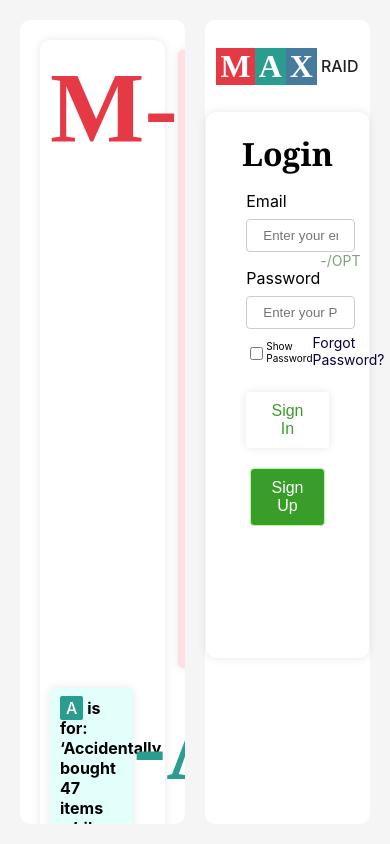
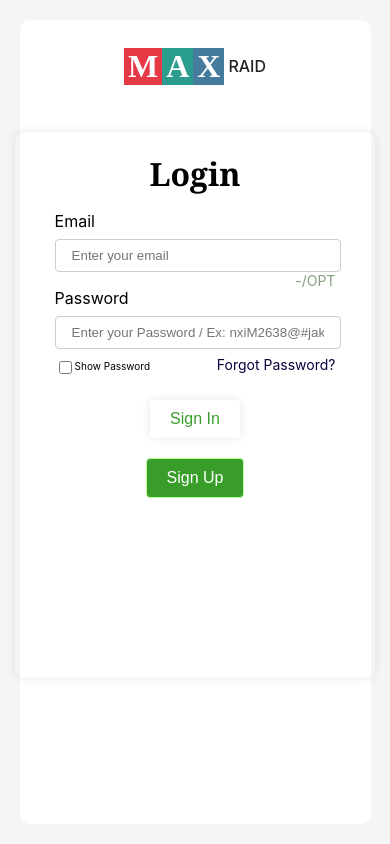
Before and after one commit to mohanreddytm/max1, a React (Create React App) app: page /login in a window 390 px wide. Built offline with nearby package versions, Linux system fonts and the light colour scheme.

Commit message:
login mobileis under process cheking in the mobiel

```diff
--- a/src/components/LoginRoute/index.css
+++ b/src/components/LoginRoute/index.css
@@ -596,3 +596,36 @@ margin-left: 2px;}
     justify-content: center;
     align-items: center;
 }
+
+@media screen and (max-width: 768px) {
+    .login-left-cont{
+        display: none;
+    }
+    .login-right-cont{
+        width: 100%;
+/*
+        background-color: green; */
+        display: flex;
+        flex-direction: column;
+        align-items: center;
+
+
+    }
+    .login-form{
+        width: 80%;
+        margin-top: 40px;
+        /* background-color: pink; */
+
+    }
+    .login-right-main-cont{
+        width: 90%;
+/* background-color: yellow; */
+display: flex;
+flex-direction: column;
+align-items: center;
+margin: 20px;
+
+    }
+
+
+}
--- a/src/components/LoginRoute/index.js
+++ b/src/components/LoginRoute/index.js
@@ -75,6 +75,9 @@ const LoginRoute = () => {
 
     const handleSendOtp = (e) => {
         e.preventDefault();
+                const form = e.target.closest("form"); // Get form element from the button event
+        if (!form.reportValidity()) return;
+
 
     if(email !== '' && firstname !== '' && lastname !== ''){
             setShowOtp("verify")
@@ -105,6 +108,9 @@ const LoginRoute = () => {
 
   const onClickVeriyOTP = (e) => {
     e.preventDefault();
+            const form = e.target.closest("form"); // Get form element from the button event
+        if (!form.reportValidity()) return;
+
     if(userOTP === otp){
         console.log("OTP verified successfully")
         setContinueSignUp(true)
@@ -117,6 +123,9 @@ const LoginRoute = () => {
 
   const onClickContinue = (e) => {
     e.preventDefault();
+            const form = e.target.closest("form"); // Get form element from the button event
+        if (!form.reportValidity()) return;
+
     if(signInPassword === ''){
         setShowPasswordOne(false)
     }else{
@@ -273,11 +282,6 @@ const LoginRoute = () => {
 
 
     }
-
-
-    console.log("renderProfile", renderProfile)
-
-
 
 
   return (
```
